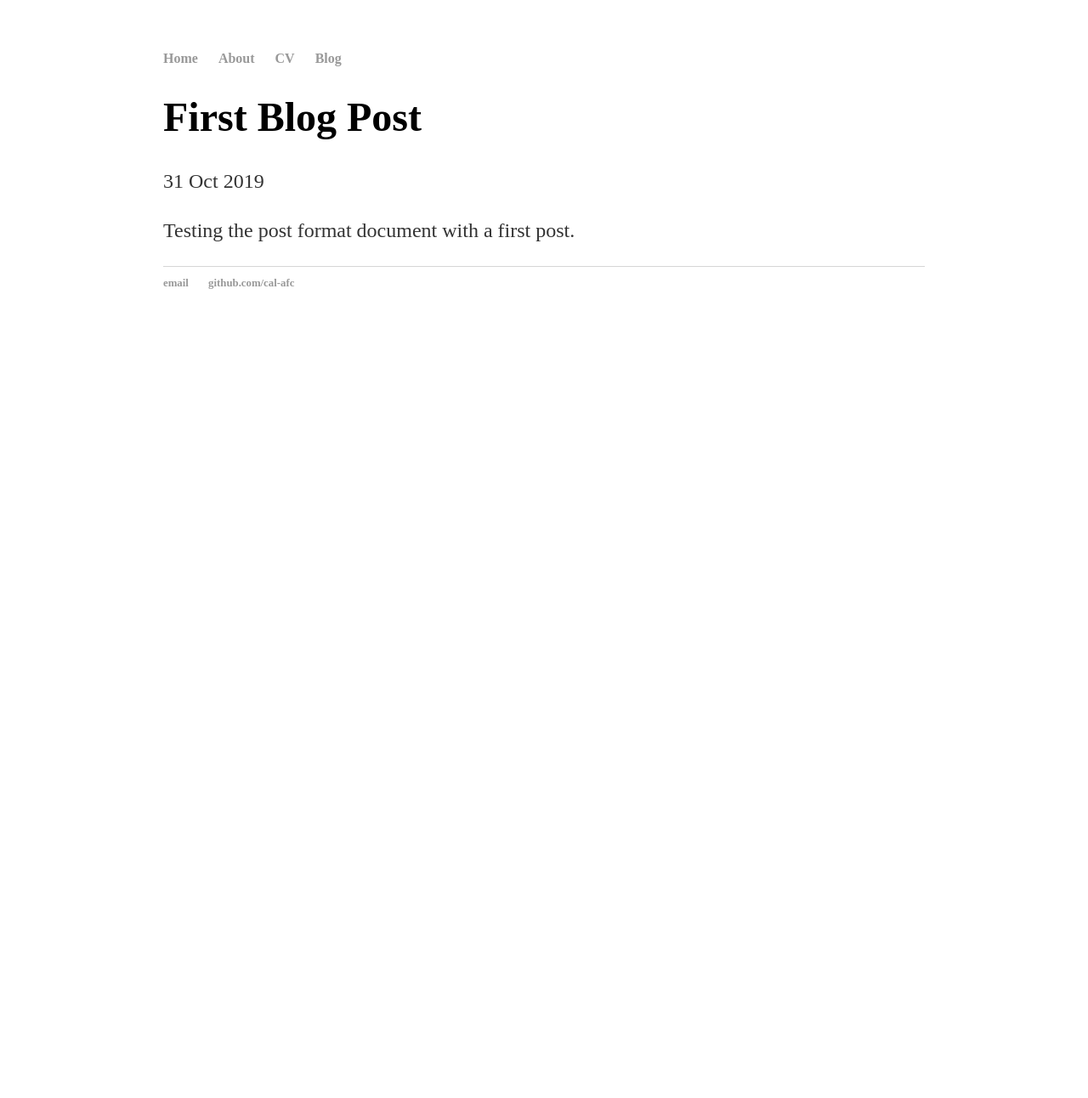
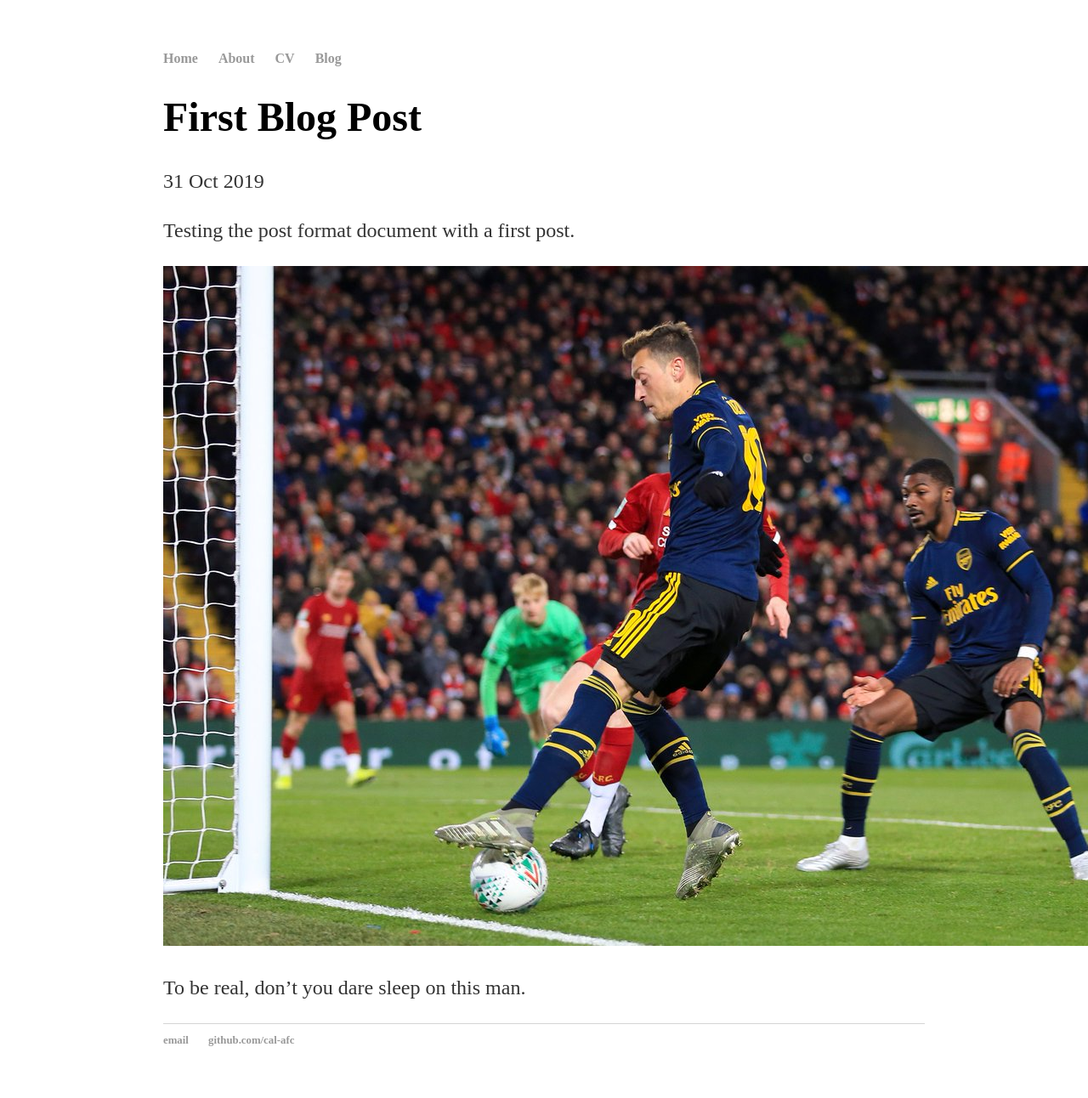
Before and after one commit to cal-afc/cal-afc.github.io, a Jekyll site: the page built from _posts/2019-10-31-first-post.md, in a window 1280 px wide. Shown: the whole page at 85% size. Built offline with Jekyll 4.4.1, drawn with Linux system fonts in a browser that asks for light colours; before the commit the page ends 900 px from its top, so only the background shows below that.

Commit message:
Update 2019-10-31-first-post.md
Added Ozil

```diff
--- a/_posts/2019-10-31-first-post.md
+++ b/_posts/2019-10-31-first-post.md
@@ -5,3 +5,7 @@ date: 2019-10-31
 ---
 
 Testing the post format document with a first post.
+
+![Image](https://github.com/cal-afc/cal-afc.github.io/blob/master/images/OzilBackheel.jpeg?raw=true)
+
+To be real, don't you dare sleep on this man.
```
